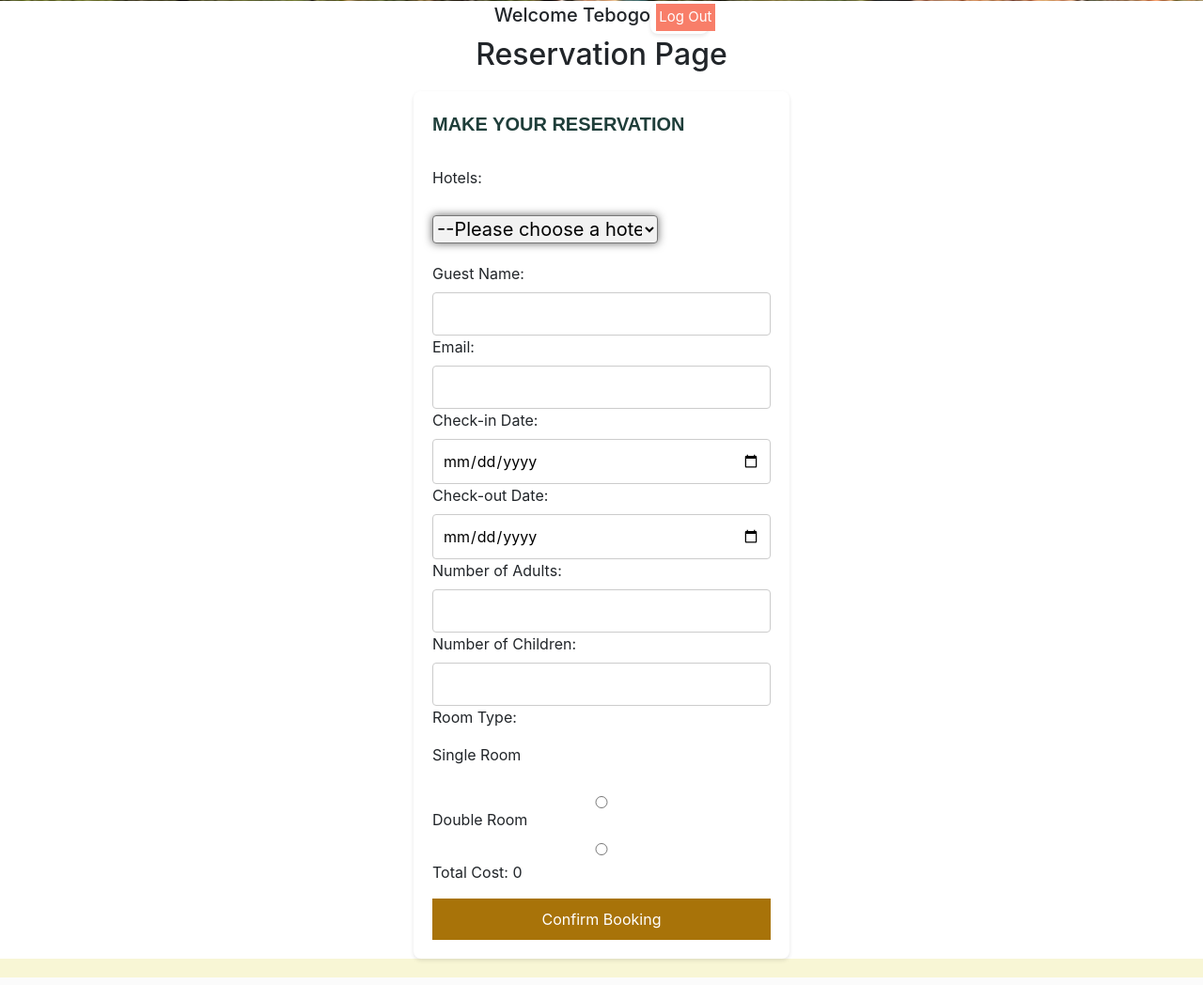
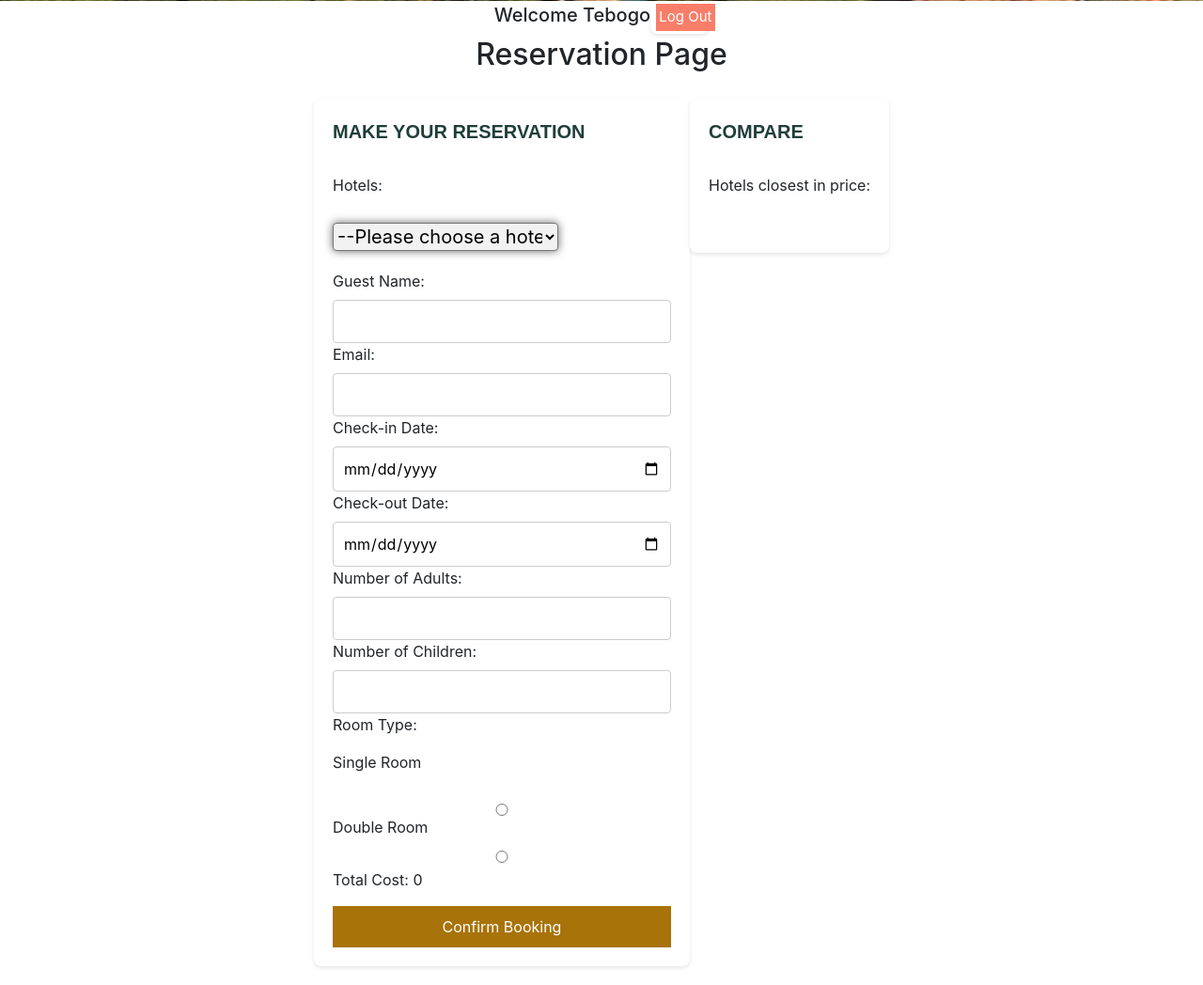
Before and after one commit to TebogoChonco/newHotelBookingApp, a PHP site: page /reserve.php in a window 1280 px wide. Shown: the part 439-1487 px from the top of the page at 94% size. Run offline with PHP 8.4, Linux system fonts and the light colour scheme; a user stored in the database is signed in; data that the repository does not hold is empty.

Commit message:
Comparison div
added a comparison div

```diff
--- a/reserve.php
+++ b/reserve.php
@@ -4,10 +4,12 @@
 require_once 'greeting.php';
 $sql = "SELECT `hotel_name`, `hotel_price` FROM hotels";
 $result = $conn->query($sql);
+
 ?>
 
 <body>
     <h2>Reservation Page</h2>
+    <div class="reservation">
         <div class="reserve">
             <form class="formReserve" action="process_booking.php" method="post">
                 <p class="label" id="reserve">Make your reservation</p><br>
@@ -28,7 +30,7 @@
                 <input type="text" id="guest_name" name="guest_name" required><br>
 
                 <label for="email">Email:</label>
-            <input type="email" id="email" name "email" autocomplete="on" required><br>
+                <input type="email" id="email" name="email" autocomplete="on" required><br>
 
                 <label for="checkin_date">Check-in Date:</label>
                 <input type="date" id="checkin_date" name="checkin_date" required><br>
@@ -54,6 +56,67 @@
                 <button type="submit">Confirm Booking</button>
             </form>
         </div>
+
+        <div id="closestHotels">
+            <form class="formReserve" action="process_booking.php" method="post">
+                <p class="label" id="reserve">Compare</p><br>
+                <p>Hotels closest in price:</p>
+                <ul id="closestHotelsList"></ul><br>
+            </form>
+
+        </div>
+
+        <script>
+        document.addEventListener("DOMContentLoaded", function() {
+            const hotelsSelect = document.getElementById("hotels");
+            const closestHotelsDiv = document.getElementById("closestHotels");
+            const closestHotelsList = document.getElementById("closestHotelsList");
+
+            hotelsSelect.addEventListener("change", function() {
+                const selectedHotel = hotelsSelect.options[hotelsSelect.selectedIndex];
+                const selectedHotelPrice = parseFloat(selectedHotel.getAttribute("data-price"));
+                const allOptions = Array.from(hotelsSelect.options);
+
+                // Filter the options to find the two closest hotels in price
+                const closestHotels = allOptions
+                    .filter(option => option.value !== "") // Exclude the placeholder
+                    .sort((a, b) => {
+                        if (a.value === selectedHotel.value)
+                            return 1; // Ensure the selected hotel is not in the closest list
+                        const priceA = Math.abs(parseFloat(a.getAttribute("data-price")) -
+                            selectedHotelPrice);
+                        const priceB = Math.abs(parseFloat(b.getAttribute("data-price")) -
+                            selectedHotelPrice);
+                        return priceA - priceB;
+                    })
+                    .slice(0, 2); // Get the two closest hotels
+
+                // Clear the previous list of closest hotels
+                closestHotelsList.innerHTML = "";
+
+                // Display the closest hotels with images and prices
+                closestHotels.forEach(option => {
+                    const listItem = document.createElement("li");
+                    const hotelImage = document.createElement("img");
+                    hotelImage.src = option.getAttribute("image"); // Add the image source
+                    hotelImage.alt = option.value;
+                    const hotelName = document.createTextNode(option.value);
+                    const hotelPrice = document.createTextNode("Price: R" + option.getAttribute(
+                        "data-price"));
+
+                    listItem.appendChild(hotelImage);
+                    listItem.appendChild(hotelName);
+                    listItem.appendChild(document.createElement("br"));
+                    listItem.appendChild(hotelPrice);
+
+                    closestHotelsList.appendChild(listItem);
+                });
+
+                // Show/hide the closest hotels div based on the selection
+                closestHotelsDiv.style.display = closestHotels.length > 0 ? "block" : "none";
+            });
+        });
+        </script>
 
         <script>
         // JavaScript code to hide the single room option based on the selected values
--- a/style.css
+++ b/style.css
@@ -237,6 +237,35 @@
 justify-content: space-between;
 }
 
+.reservation{
+  display: flex;
+  justify-content: center;
+
+}
+
+.closestHotelsList{
+max-height: 100%;
+}
+
+#closestHotelsList {
+  list-style: none;
+  display: flex;
+  justify-content: space-between;
+}
+
+#closestHotelsList li {
+  border: 1px solid #ddd;
+  border-radius: 5px;
+  padding: 10px;
+  width: 48%; /* Adjust this value to control the width of each card/div */
+  margin: 5px;
+  text-align: center;
+}
+
+#closestHotelsList img {
+  max-width: 100%;
+}
+
 
 .card {
   font-size: 20px;
```
Also changed, not shown: confirmBooking.php (+10 -2 lines), README.md. Lines whose indentation alone changed are shown as unchanged.
